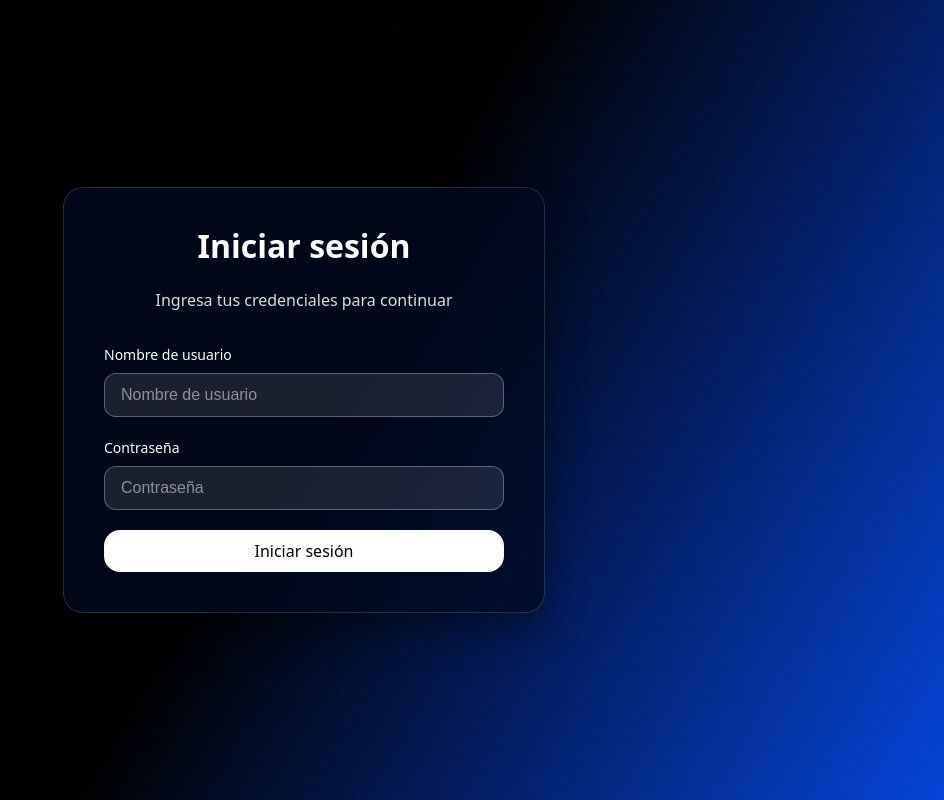
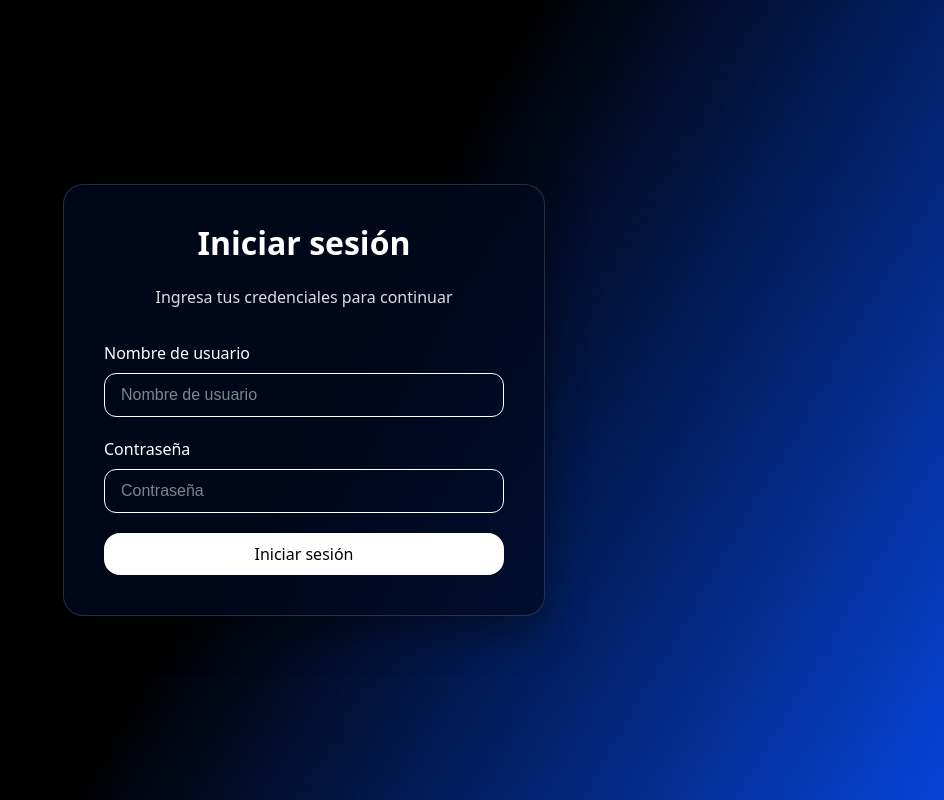
Before and after one commit to ariana-porroche/social-numericco, a React (Vite) app: page /login in a window 1280 px wide. Shown: the whole page, without its empty margins (336-1280 px from the left). Built offline with nearby package versions, Linux system fonts and the light colour scheme.

Commit message:
Update TextInput style

```diff
--- a/src/components/TextInput/TextInput.css
+++ b/src/components/TextInput/TextInput.css
@@ -6,26 +6,25 @@
 }
 
 .text-input-group label {
-  font-size: 14px;
+  font-size: 16px;
   margin-bottom: 8px;
   color: inherit;
 }
 
 .text-input-group input {
   padding: 12px 16px;
-  border: 1px solid rgba(255, 255, 255, 0.3);
+  border: 1px solid white;
   border-radius: 12px;
   font-size: 16px;
-  background: rgba(255, 255, 255, 0.1);
+  background: transparent;
   color: inherit;
   outline: none;
 }
 
 .text-input-group input::placeholder {
-  color: rgba(255, 255, 255, 0.5);
+  color: rgb(255, 255, 255, 0.5);
 }
 
 .text-input-group input:focus {
-  border-color: white;
-  background: rgba(255, 255, 255, 0.2);
+  background: rgba(255, 255, 255, 0.1);
 }
```
